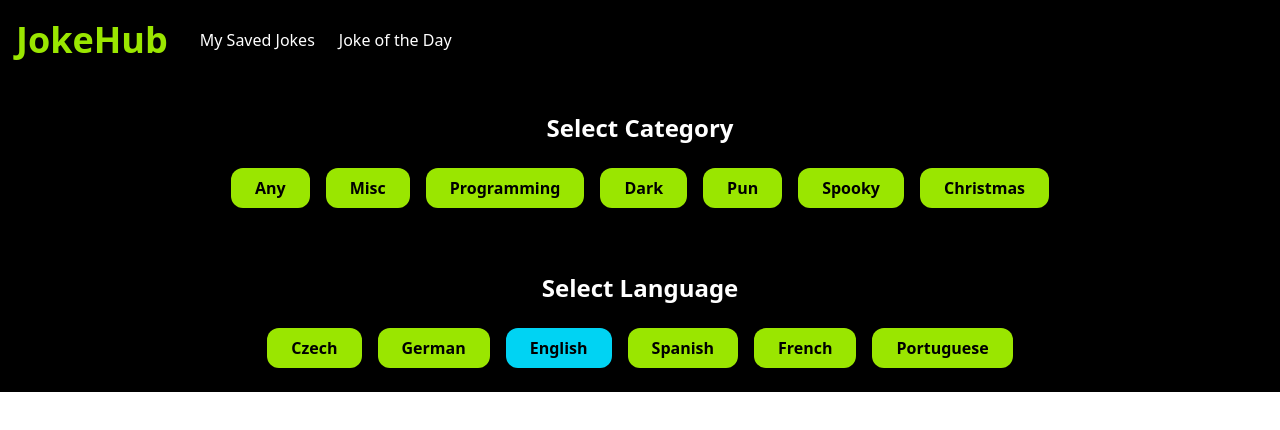
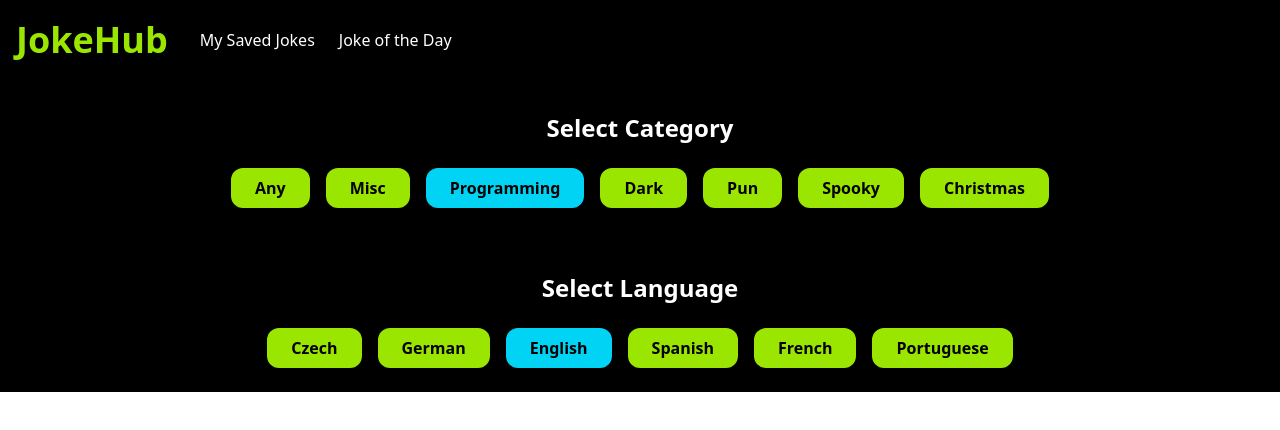
Before and after one commit to ParvamShah1/JokeHub, a React (Vite) app: page / in a window 1280 px wide. Shown: the top 430 px of the page. Built offline with nearby package versions, Linux system fonts and the light colour scheme.

Commit message:
implementing context API

```diff
--- a/package.json
+++ b/package.json
@@ -11,6 +11,7 @@
   },
   "dependencies": {
     "@tailwindcss/vite": "^4.1.0",
+    "axios": "^1.8.4",
     "react": "^19.0.0",
     "react-dom": "^19.0.0",
     "react-router-dom": "^7.4.1",
--- a/src/App.jsx
+++ b/src/App.jsx
@@ -3,11 +3,13 @@ import './App.css'
 import Navbar from "../src/Components/Navbar"
 import { BrowserRouter,Route,Routes} from 'react-router-dom'
 import Home from './Pages/Home'
+import JokeProvider from './JokeContext'
 
 function App() {
 
   return (
     <>
+    <JokeProvider>
     <BrowserRouter>
     <Navbar/>
     <Routes>
@@ -15,6 +17,7 @@ function App() {
 
     </Routes>
     </BrowserRouter>
+    </JokeProvider>
  </>
   )
 }
--- a/src/Components/Categories.jsx
+++ b/src/Components/Categories.jsx
@@ -1,17 +1,10 @@
-import React, { useState } from 'react';
+import React, { useContext, useState } from 'react';
+import { JokeContext } from '../JokeContext';
 
 const Categories = () => {
-  const categories = ['Any', 'Misc', 'Programming', 'Dark', 'Pun', 'Spooky', 'Christmas'];
-  const [selectedCategories, setSelectedCategories] = useState([]);
 
-  const toggleCategory = (category) => {
-    setSelectedCategories((prev) =>
-      prev.includes(category)
-        ? prev.filter((item) => item !== category)
-        : [...prev, category]
-    );
-  };
 
+  const {categories,selectedCategories,setSelectedCategories,toggleCategory} = useContext(JokeContext)
   return (
     <>
       <h1 className="bg-black text-white text-xl md:text-2xl pt-28 text-center font-semibold">
--- a/src/Components/Language.tsx
+++ b/src/Components/Language.tsx
@@ -1,12 +1,9 @@
-import React, { useEffect, useState } from 'react';
+import React, { useContext, useEffect, useState } from 'react';
+import { JokeContext } from '../JokeContext';
 
 const Language = () => {
-  const categoriesList = ['Czech', 'German', 'English', 'Spanish', 'French', 'Portuguese'];
-  const [language,setLaguage] = useState("English");
-  function changeLang(category){
-   setLaguage(category);
-  }
 
+  const {categoriesList,language,setLaguage,changeLang} = useContext(JokeContext)
   return (
     <>
       <h1 className="bg-black text-white text-xl md:text-2xl pt-10 text-center font-semibold">
--- /dev/null
+++ b/src/JokeContext.jsx
@@ -0,0 +1,28 @@
+import React, { createContext } from "react";
+import { useState } from "react";
+export const JokeContext = createContext();
+
+export default function JokeProvider({children}){
+    const categories = ['Any', 'Misc', 'Programming', 'Dark', 'Pun', 'Spooky', 'Christmas'];
+  const [selectedCategories, setSelectedCategories] = useState(['Programming']);
+
+  const toggleCategory = (category) => {
+    setSelectedCategories((prev) =>
+      prev.includes(category)
+        ? prev.filter((item) => item !== category)
+        : [...prev, category]
+    );
+  };
+
+  const categoriesList = ['Czech', 'German', 'English', 'Spanish', 'French', 'Portuguese'];
+  const [language,setLaguage] = useState("English");
+  function changeLang(category){
+   setLaguage(category);
+  }
+
+  return(
+    <JokeContext.Provider value={{categories,selectedCategories,setSelectedCategories,toggleCategory,categoriesList,language,setLaguage,changeLang}}>
+        {children}
+    </JokeContext.Provider>
+  )
+}
--- a/src/Pages/Home.jsx
+++ b/src/Pages/Home.jsx
@@ -3,6 +3,7 @@ import Categories from '../Components/Categories'
 import Language from '../Components/Language'
 
 function Home() {
+
   return (
     <>
     <Categories/>
```
Also changed, not shown: 1 other file (tests, documents, lock files or other folders).
